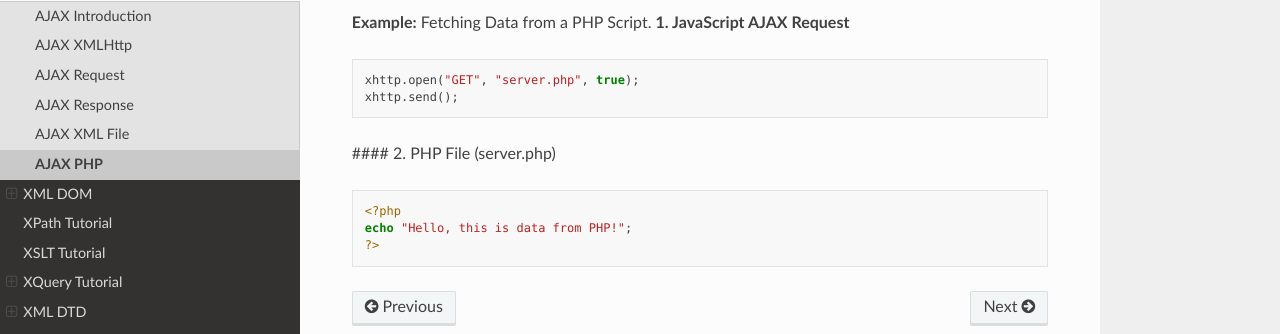
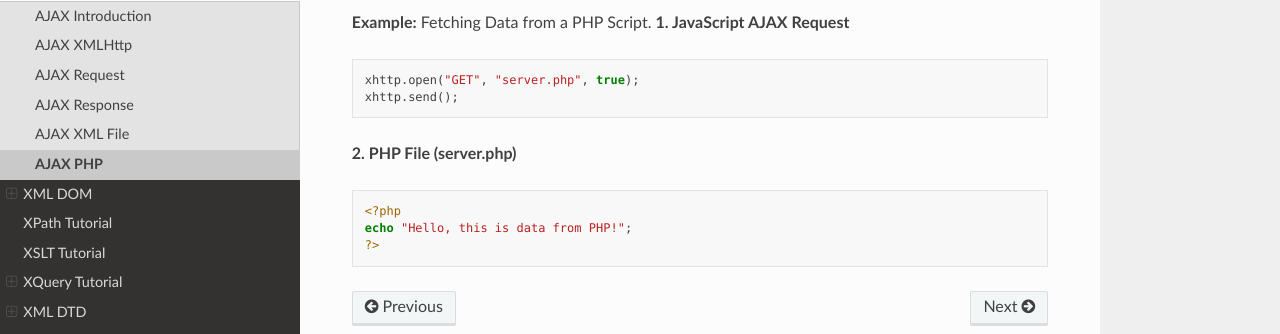
Before and after one commit to tsx-khann/rtd-tutorial, a Sphinx documentation site: the page built from docs/source/XML_AJAX/AJAX_PHP.rst, in a window 1280 px wide. Shown: the part 197-531 px from the top of the page. Built offline with Sphinx 7.4.7 and the Read the Docs theme 3.1.0, drawn with Linux system fonts in a browser that asks for light colours; pages that are not in the unit, such as notebooks, are missing from menus.

```diff
--- a/docs/source/XML_AJAX/AJAX_PHP.rst
+++ b/docs/source/XML_AJAX/AJAX_PHP.rst
@@ -11,7 +11,7 @@ AJAX works with PHP to interact with databases and dynamically update webpage co
     xhttp.open("GET", "server.php", true);
     xhttp.send();
 
-#### 2. PHP File (server.php)
+**2. PHP File (server.php)**
 
 .. code-block:: php
 
```
